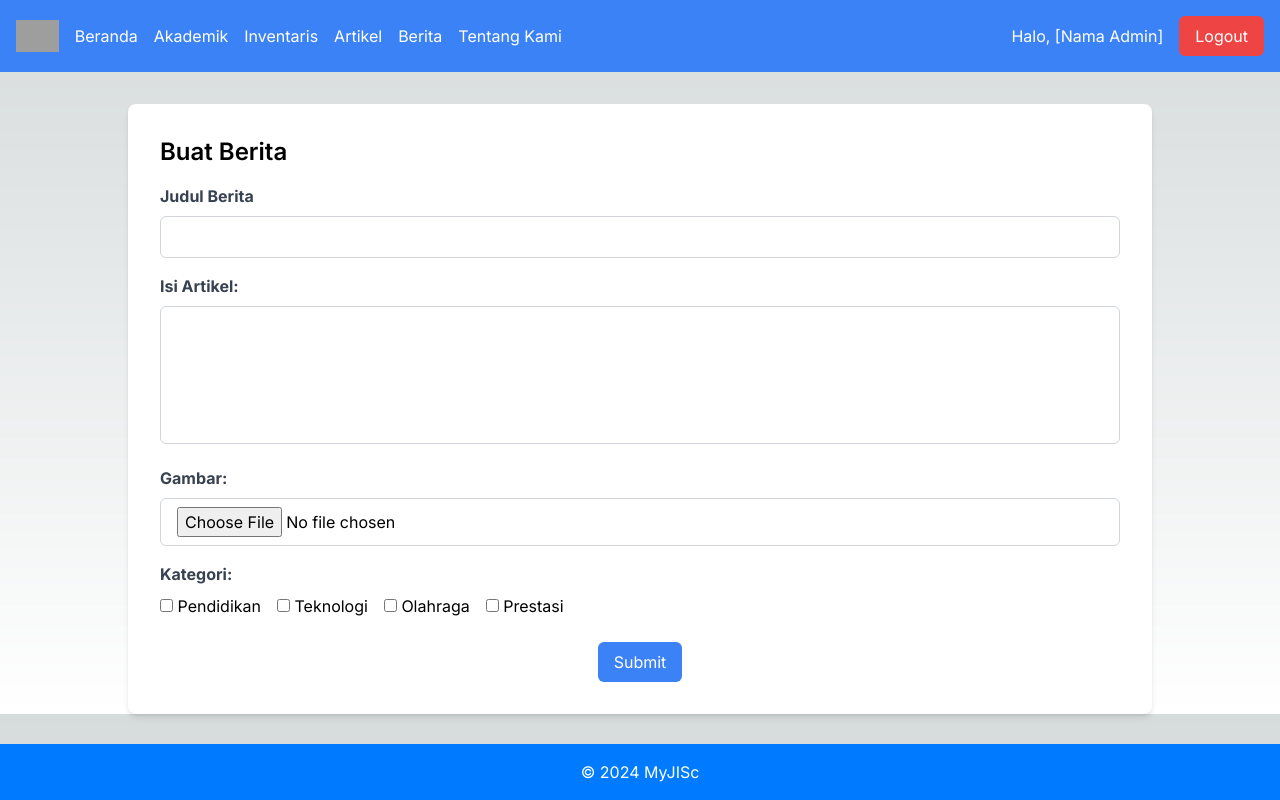
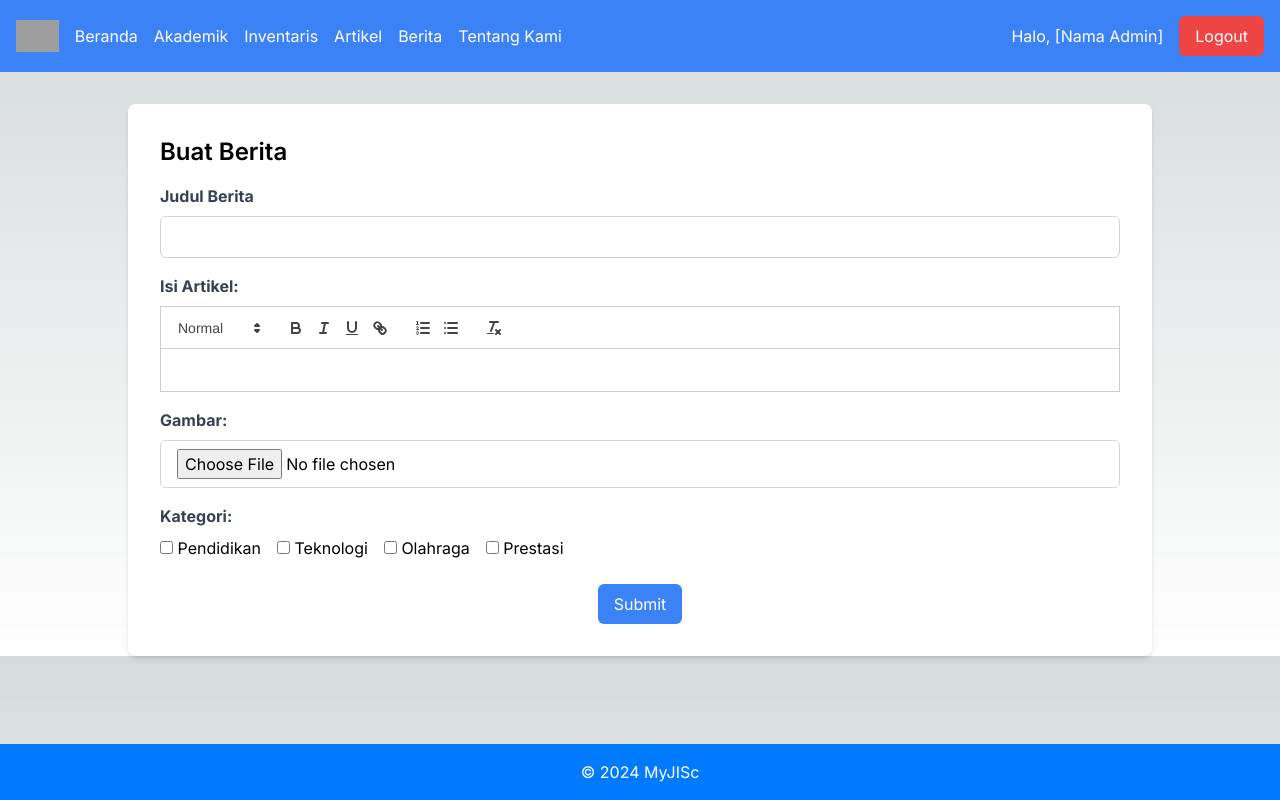
Before and after one commit to KingGedorah/d09-el-yasa-front-end, a Next.js app: page /artikel/create in a window 1280 px wide. Built offline with nearby package versions, Linux system fonts and the light colour scheme; grey boxes are pictures that could not be loaded.

Commit message:
fix artikel form

```diff
--- a/package.json
+++ b/package.json
@@ -14,6 +14,7 @@
     "next": "14.1.3",
     "react": "^18",
     "react-dom": "^18",
+    "react-quill": "^2.0.0",
     "react-router-dom": "^6.22.3",
     "sharp": "^0.33.2"
   },
--- a/src/app/artikel/create/page.js
+++ b/src/app/artikel/create/page.js
@@ -5,6 +5,8 @@ import { useRouter } from 'next/navigation';
 import axios from 'axios';
 import Navbar from '../../components/navbar';
 import Footer from '../../components/footer';
+import ReactQuill from 'react-quill'; // Import ReactQuill
+import 'react-quill/dist/quill.snow.css'; // Import styles for ReactQuill
 
 const CreateArticle = () => {
   const router = useRouter();
@@ -71,9 +73,15 @@ const CreateArticle = () => {
             </div>
 
             <div className="mb-4">
-              <label htmlFor="isiArtikel" className="block text-gray-700 font-bold mb-2">Isi Artikel:</label>
-              <textarea name="isi" rows="5" className="border border-gray-300 rounded-md py-2 px-4 w-full resize-none focus:outline-none focus:border-blue-500" id="isiArtikel" value={isiArtikel} onChange={(e) => setIsiArtikel(e.target.value)} required />
-            </div>
+            <label htmlFor="isiArtikel" className="block text-gray-700 font-bold mb-2">Isi Artikel:</label>
+            <ReactQuill
+              theme="snow"
+              value={isiArtikel}
+              onChange={setIsiArtikel}
+              required
+            />
+          </div>
+
 
             <div className="mb-4">
               <label htmlFor="gambar" className="block text-gray-700 font-bold mb-2">Gambar:</label>
```
Also changed, not shown: 1 other file (tests, documents, lock files or other folders).
